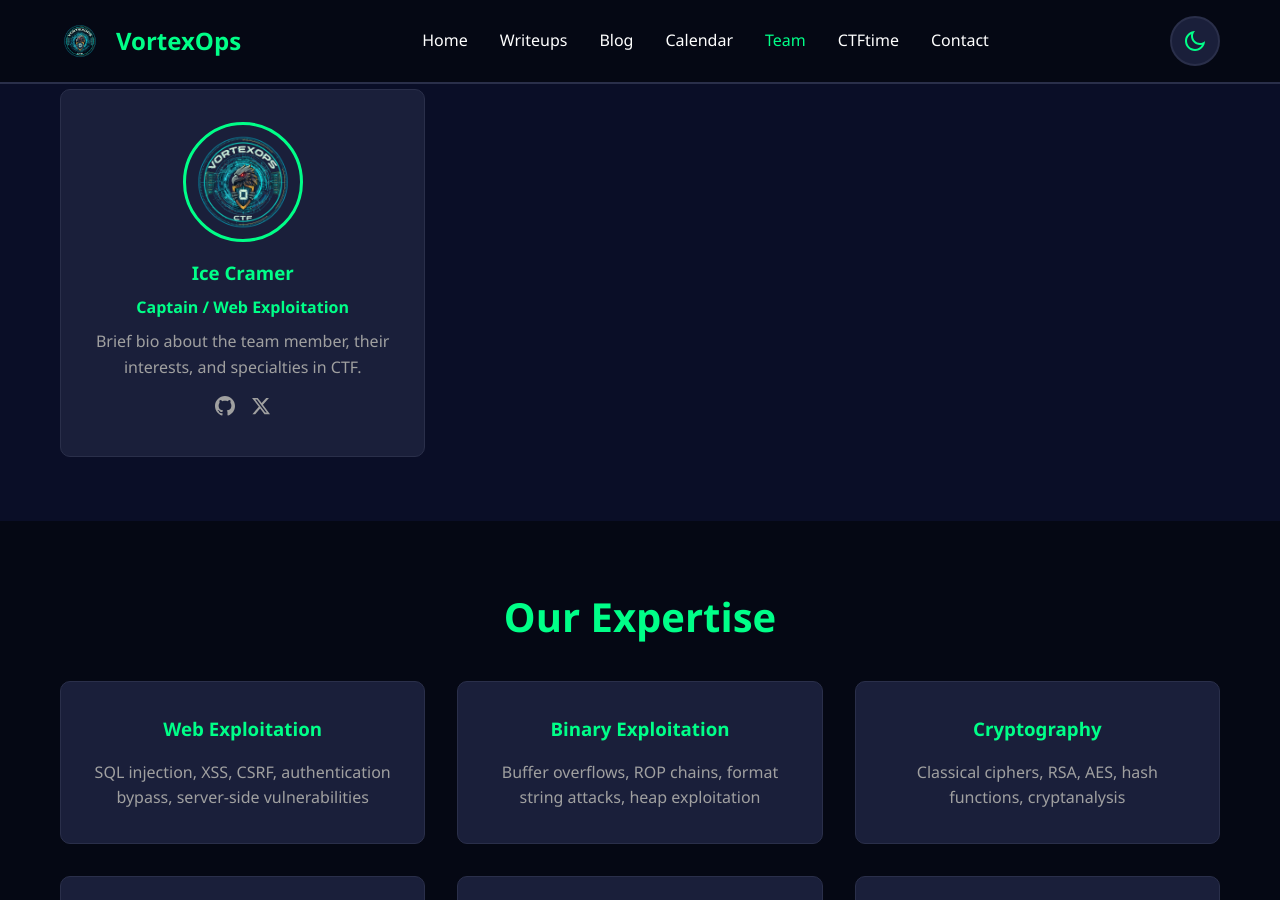
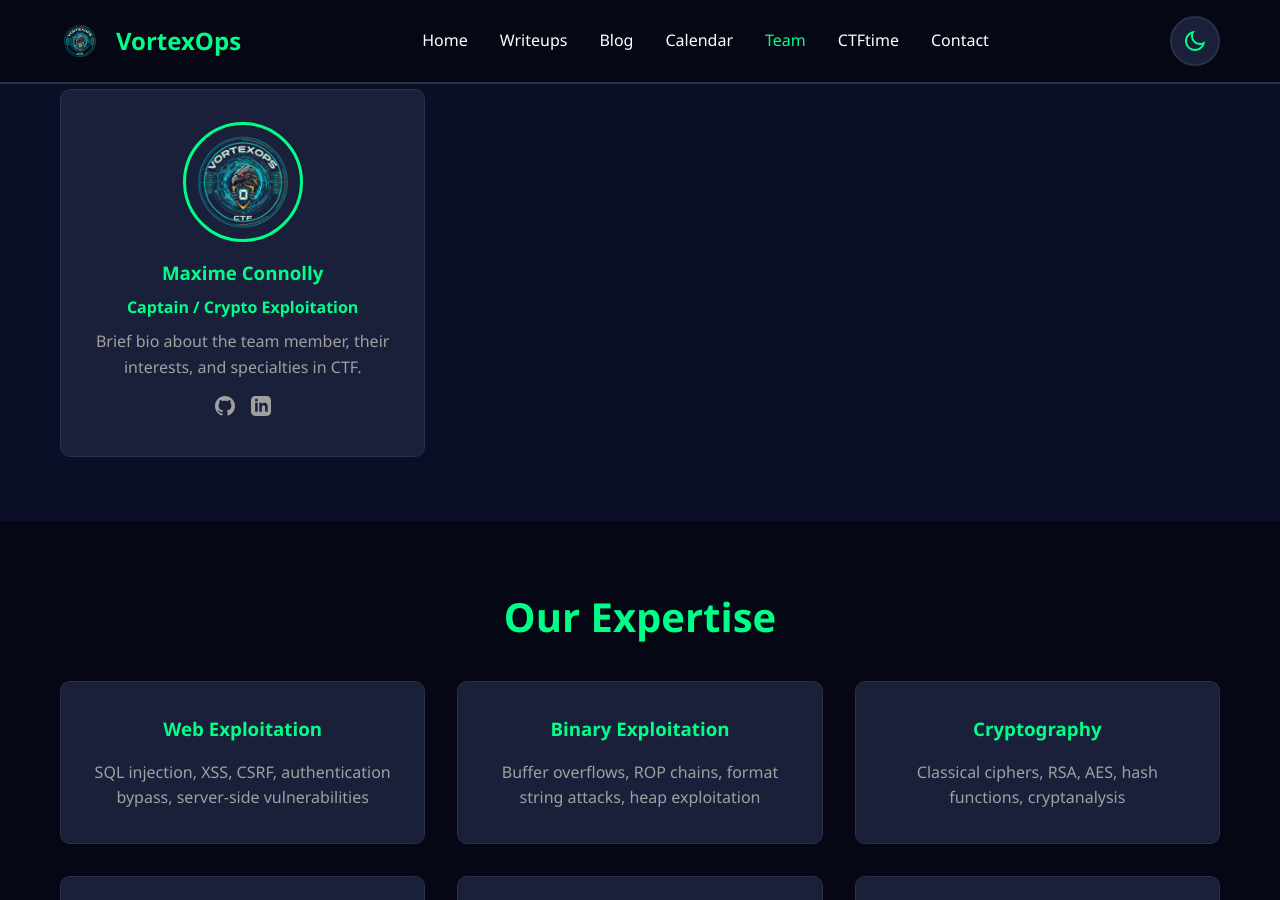
Before and after one commit to vortexopsctf/vortexopsctf.github.io, a Jekyll site: the page built from team.html, in a window 1280 px wide and 900 px high, scrolled down 311 px. Built offline with Jekyll 4.4.1, drawn with Linux system fonts in a browser that asks for light colours.

Commit message:
update team for better handling

```diff
--- a/_data/team.yml
+++ b/_data/team.yml
@@ -1,9 +1,9 @@
-- name: Ice Cramer
-  role: Captain / Web Exploitation
+- name: Maxime Connolly
+  role: Captain / Crypto Exploitation
   bio: Brief bio about the team member, their interests, and specialties in CTF.
   avatar: assets/images/logo.png
   socials:
     - platform: GitHub
-      url: "#"
-    - platform: Twitter
-      url: "#"
+      url: "https://github.com/maximeconnolly"
+    - platform: Linkedin
+      url: "https://www.linkedin.com/in/maxime-connolly-2a2aa1150/"
--- a/team.html
+++ b/team.html
@@ -78,10 +78,10 @@
                                 <path
                                     d="M12 0c-6.626 0-12 5.373-12 12 0 5.302 3.438 9.8 8.207 11.387.599.111.793-.261.793-.577v-2.234c-3.338.726-4.033-1.416-4.033-1.416-.546-1.387-1.333-1.756-1.333-1.756-1.089-.745.083-.729.083-.729 1.205.084 1.839 1.237 1.839 1.237 1.07 1.834 2.807 1.304 3.492.997.107-.775.418-1.305.762-1.604-2.665-.305-5.467-1.334-5.467-5.931 0-1.311.469-2.381 1.236-3.221-.124-.303-.535-1.524.117-3.176 0 0 1.008-.322 3.301 1.23.957-.266 1.983-.399 3.003-.404 1.02.005 2.047.138 3.006.404 2.291-1.552 3.297-1.23 3.297-1.23.653 1.653.242 2.874.118 3.176.77.84 1.235 1.911 1.235 3.221 0 4.609-2.807 5.624-5.479 5.921.43.372.823 1.102.823 2.222v3.293c0 .319.192.694.801.576 4.765-1.589 8.199-6.086 8.199-11.386 0-6.627-5.373-12-12-12z" />
                             </svg>
-                            {% elsif social.platform == 'Twitter' %}
+                            {% elsif social.platform == 'Linkedin' %}
                             <svg width="20" height="20" viewBox="0 0 24 24" fill="currentColor">
                                 <path
-                                    d="M18.244 2.25h3.308l-7.227 8.26 8.502 11.24H16.17l-5.214-6.817L4.99 21.75H1.68l7.73-8.835L1.254 2.25H8.08l4.713 6.231zm-1.161 17.52h1.833L7.084 4.126H5.117z" />
+                                    d="M19 0h-14c-2.761 0-5 2.239-5 5v14c0 2.761 2.239 5 5 5h14c2.762 0 5-2.239 5-5v-14c0-2.761-2.238-5-5-5zm-11 19h-3v-11h3v11zm-1.5-12.268c-.966 0-1.75-.79-1.75-1.764s.784-1.764 1.75-1.764 1.75.79 1.75 1.764-.783 1.764-1.75 1.764zm13.5 12.268h-3v-5.604c0-3.368-4-3.113-4 0v5.604h-3v-11h3v1.765c1.396-2.586 7-2.777 7 2.476v6.759z" />
                             </svg>
                             {% endif %}
                         </a>
```
